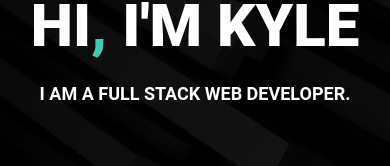
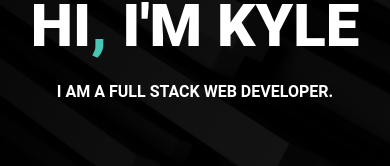
Before and after one commit to Goobber33/Portfolio-v4, a Next.js app: page /main in a window 390 px wide. Shown: the part 228-394 px from the top of the page. Built offline with nearby package versions, Linux system fonts and the light colour scheme.

Commit message:
Changed viewport styling

```diff
--- a/components/home.tsx
+++ b/components/home.tsx
@@ -43,7 +43,7 @@ const HomeContent = () => {
                 <motion.h2
                     variants={childVariants}
                     style={{ fontFamily: 'Roboto, sans-serif' }}
-                    className="text-lg sm:text-3xl md:text-4xl lg:text-5xl px-2 sm:px-4 md:px-6 lg:px-8 py-2 sm:whitespace-nowrap font-bold text-white">
+                    className="text-md sm:text-3xl md:text-4xl lg:text-5xl px-2 sm:px-4 md:px-6 lg:px-8 py-2 sm:whitespace-nowrap font-bold text-white">
                     I AM A FULL STACK WEB DEVELOPER.
                 </motion.h2>
                 <motion.p
```
